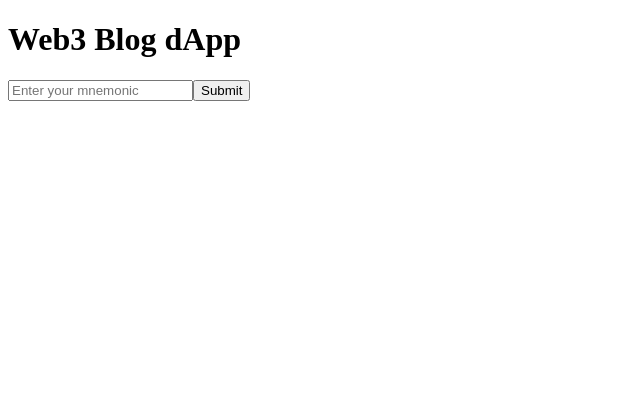
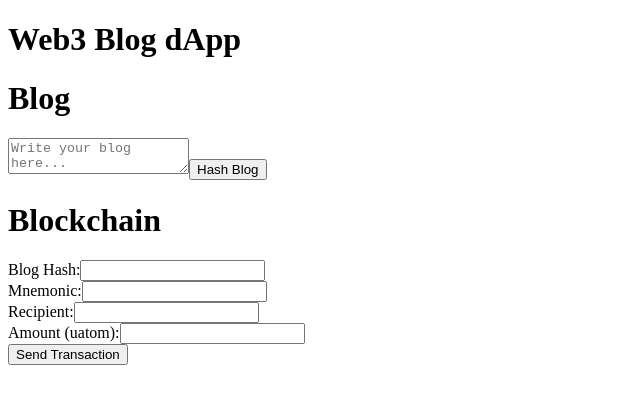
Before and after one commit to Ranci-18/web3-blog, a React app: page / in a window 1280 px wide. Shown: the top 404 px of the page, without its empty margins (0-640 px from the left). Built offline with nearby package versions, Linux system fonts and the light colour scheme.

Commit message:
remove mnemonic component and add blockchain component

```diff
--- a/src/App.tsx
+++ b/src/App.tsx
@@ -1,10 +1,14 @@
-import MnemonicInput from "./components/MnemonicInput";
+import Blockchain from "./Blockchain";
+import Blog from "./Blog";
 
 const App: React.FC = () => {
     return (
         <>
             <h1>Web3 Blog dApp</h1>
-            <MnemonicInput />
+            <div>
+                <Blog />
+                <Blockchain />
+            </div>
         </>
     );
 }
--- /dev/null
+++ b/src/Blockchain.tsx
@@ -0,0 +1,117 @@
+import { useState } from "react";
+import { StargateClient, SigningStargateClient } from "@cosmjs/stargate";
+import { coins, DirectSecp256k1HdWallet } from "@cosmjs/proto-signing";
+
+const Blockchain: React.FC = () => {
+    const [blogHash, setBlogHash] = useState<string>(""); // hash of the blog
+    const [recipient, setRecipient] = useState<string>(""); // recipient address
+    const [amountInUatom, setAmountinUatom] = useState<string>(""); // amount to send
+    const [mnemonic, setMnemonic] = useState<string>(""); // mnemonic
+    const rpcUrl = "http://0.0.0.0:26657"; // rpc endpoint
+    let wallet: DirectSecp256k1HdWallet; // wallet to sign transactions
+
+    // function to create a wallet if none exists
+    async function createWalletIfNeeded() {
+        if (!wallet) {
+            const mnemonic = process.env.MNEMONIC;
+            if (!mnemonic) {
+                throw new Error("Mnemonic is not defined");
+            }
+            wallet = await DirectSecp256k1HdWallet.fromMnemonic(mnemonic, {
+                prefix: "cosmos",
+            });
+        }
+        return wallet;
+    }
+
+    // function to connect to the Cosmos network
+    async function connectToBlockchain() {
+        const client = await StargateClient.connect(rpcUrl);
+        console.log("Connected to Cosmos blockchain:", await client.getChainId());
+        return client;
+    }
+
+    // function to create a signing client and send a transaction
+    async function createWalletandSendTx() {
+        await createWalletIfNeeded(); // to ensure the walet is created
+        const client = await SigningStargateClient.connectWithSigner(rpcUrl, wallet);
+        const account = (await wallet!.getAccounts())[0];
+        console.log("Account address:", account.address);
+
+        // define transaction details dynamically
+        const amount = coins(amountInUatom, "uatom");
+        const fee = {
+            amount: coins(200, "uatom"),
+            gas: "180000",
+        }
+        const memo = `Blog reference: ${blogHash}`;
+
+        // send transaction
+        try {
+            const result = await client.sendTokens(account.address, recipient, amount, fee, memo);
+            console.log("Transaction sent:", result);
+        } catch (error) {
+            console.error("Error sending transaction:", error);
+        } finally {
+            client.disconnect();
+        }
+
+    }
+
+    // function to handle form submission
+    const handleSubmit = async (e: React.FormEvent) => {
+        e.preventDefault();
+        await createWalletandSendTx();
+    }
+
+    return (
+        <div>
+            <h1>Blockchain</h1>
+            <form onSubmit={handleSubmit}>
+                <label htmlFor="">
+                    Blog Hash:
+                    <input
+                        type="text"
+                        value={blogHash}
+                        onChange={(e) => setBlogHash(e.target.value)}
+                        required
+                    />
+                </label>
+                <br />
+                <label htmlFor="">
+                    Mnemonic:
+                    <input
+                        type="text"
+                        value={mnemonic}
+                        onChange={(e) => setMnemonic(e.target.value)}
+                        required
+                    />
+                </label>
+                <br />
+                <label htmlFor="">
+                    Recipient:
+                    <input
+                        type="text"
+                        value={recipient}
+                        onChange={(e) => setRecipient(e.target.value)}
+                        required
+                    />
+                </label>
+                <br />
+                <label htmlFor="">
+                    Amount (uatom):
+                    <input
+                        type="text"
+                        value={amountInUatom}
+                        onChange={(e) => setAmountinUatom(e.target.value)}
+                        required
+                    />
+                </label>
+                <br />
+                <button type="submit">Send Transaction</button>
+            </form>
+        </div>
+    );
+}
+
+export default Blockchain;
--- a/src/blockchain.ts
+++ /dev/null
@@ -1,60 +0,0 @@
-import { StargateClient, SigningStargateClient } from "@cosmjs/stargate";
-import { coins, DirectSecp256k1HdWallet } from "@cosmjs/proto-signing";
-
-const rpcUrl = "https://rpc-testnet.cosmos.network"; // rpc endpoint
-let wallet: DirectSecp256k1HdWallet; // wallet to sign transactions
-
-// function to connect to the Cosmos network
-async function connectToBlockchain() {
-    const client = await StargateClient.connect(rpcUrl);
-    console.log("Connected to Cosmos blockchain:", await client.getChainId());
-    return client;
-}
-
-// function to create a wallet if none exists
-async function createWalletIfNeeded() {
-    if (!wallet) {
-        const mnemonic = process.env.MNEMONIC;
-        wallet = await DirectSecp256k1HdWallet.fromMnemonic(mnemonic, {
-            prefix: "cosmos",
-        });
-    }
-    return wallet;
-}
-
-// function to create a signing client
-export async function createWalletandSendTx({
-    mnemonic,
-    recipient,
-    amountInUatom,
-    blogRef,
-}: {
-    mnemonic: string;
-    recipient: string;
-    amountInUatom: string;
-    blogRef: string;
-}) {
-    await createWalletIfNeeded(); // to ensure the walet is created
-    const client = await SigningStargateClient.connectWithSigner(rpcUrl, wallet);
-    const account = (await wallet.getAccounts())[0];
-    console.log("Account address:", account.address);
-
-    // define transaction details dynamically
-    const amount = coins(amountInUatom, "uatom");
-    const fee = {
-        amount: coins(200, "uatom"),
-        gas: "180000",
-    }
-    const memo = `Blog reference: ${blogRef}`;
-
-    // send transaction
-    try {
-        const result = await client.sendTokens(account.address, recipient, amount, fee, memo);
-        console.log("Transaction sent:", result);
-    } catch (error) {
-        console.error("Error sending transaction:", error);
-    } finally {
-        client.disconnect();
-    }
-
-}
--- a/src/components/MnemonicInput.tsx
+++ /dev/null
@@ -1,34 +0,0 @@
-import { useState } from "react";
-import { createWalletandSendTx } from "../blockchain";
-
-// function to handle the mnemonic input
-const MnemonicInput: React.FC = () => {
-    const [mnemonic, setMnemonic] = useState<string>("");
-
-    // update the mnemonic state
-    const handleChange = (event: React.ChangeEvent<HTMLInputElement>) => {
-        setMnemonic(event.target.value);
-    };
-
-    // on submit call the blockchain function
-    const handleSubmit = async () => {
-        try {
-            await createWalletandSendTx(mnemonic);
-        } catch (error) {
-            console.error(error);
-        }
-    }
-    return (
-        <>
-            <input
-                type="text"
-                value={mnemonic}
-                onChange={handleChange}
-                placeholder="Enter your mnemonic"
-            />
-            <button onClick={handleSubmit}>Submit</button>
-        </>
-    )
-}
-
-export default MnemonicInput;
```
